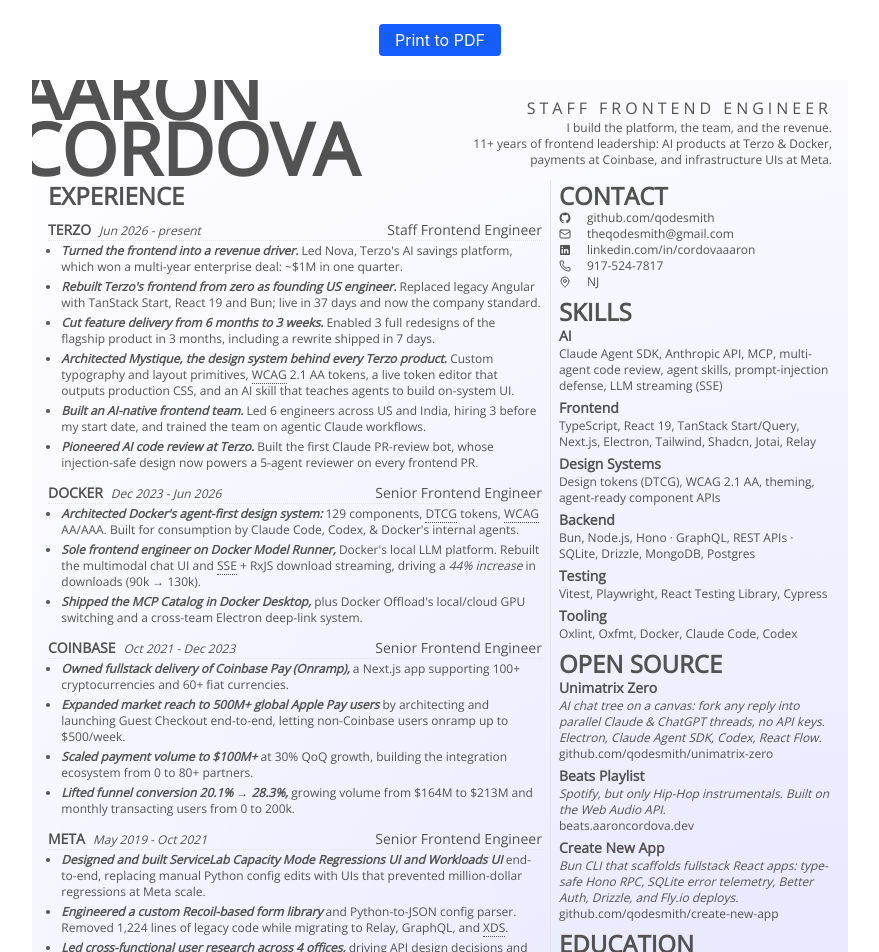
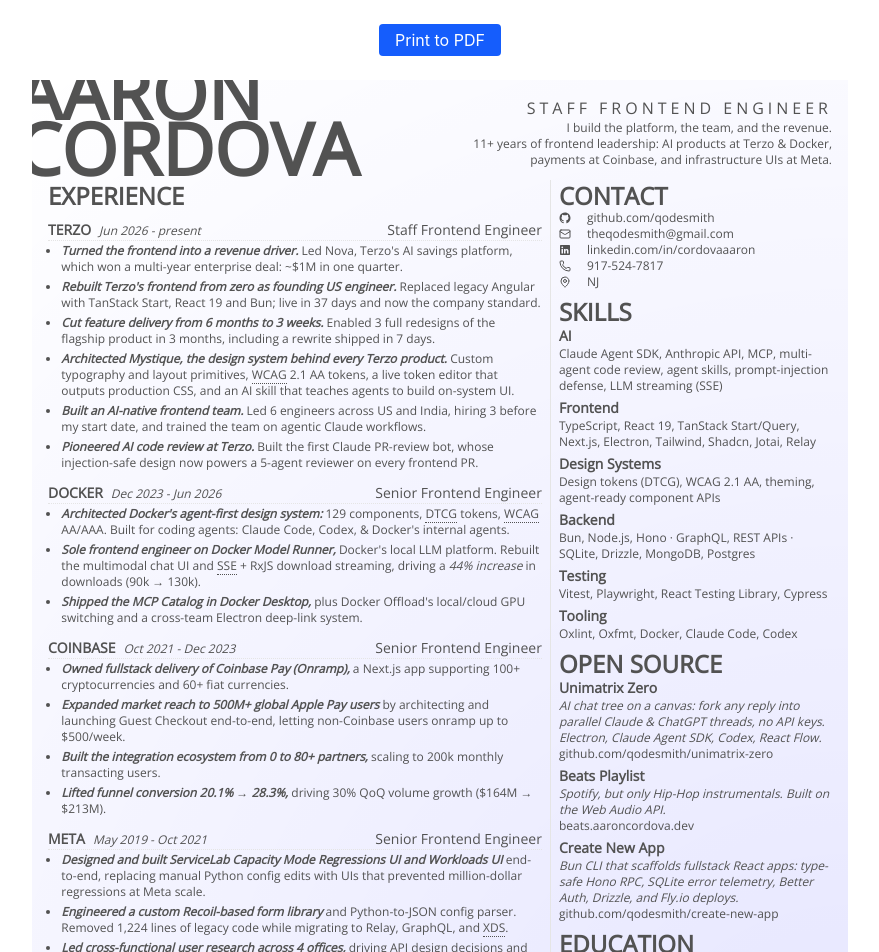
Before and after one commit to qodesmith/resume, a React (Vite) app: page / in a window 1280 px wide. Shown: the top 952 px of the page, without its empty margins (200-1079 px from the left). Built offline with nearby package versions, Linux system fonts and the light colour scheme.

Commit message:
Fix overlapping Coinbase volume and growth bullets

```diff
--- a/src/components/custom/WorkHistory.tsx
+++ b/src/components/custom/WorkHistory.tsx
@@ -90,7 +90,7 @@ const workHistoryData: WorkHistoryItem[] = [
               text="WCAG"
               tooltip="Web Content Accessibility Guidelines"
             />{' '}
-            AA/AAA. Built for consumption by Claude Code, Codex, & Docker's
+            AA/AAA. Built for coding agents: Claude Code, Codex, & Docker's
             internal agents.
           </>
         ),
@@ -133,14 +133,12 @@ const workHistoryData: WorkHistoryItem[] = [
           'by architecting and launching Guest Checkout end-to-end, letting non-Coinbase users onramp up to $500/week.',
       },
       {
-        highlight: 'Scaled payment volume to $100M+',
-        content:
-          'at 30% QoQ growth, building the integration ecosystem from 0 to 80+ partners.',
+        highlight: 'Built the integration ecosystem from 0 to 80+ partners,',
+        content: 'scaling to 200k monthly transacting users.',
       },
       {
         highlight: 'Lifted funnel conversion 20.1% → 28.3%,',
-        content:
-          'growing volume from $164M to $213M and monthly transacting users from 0 to 200k.',
+        content: 'driving 30% QoQ volume growth ($164M → $213M).',
       },
       // {
       //   highlight: 'Drove 30% QoQ volume growth',
```
